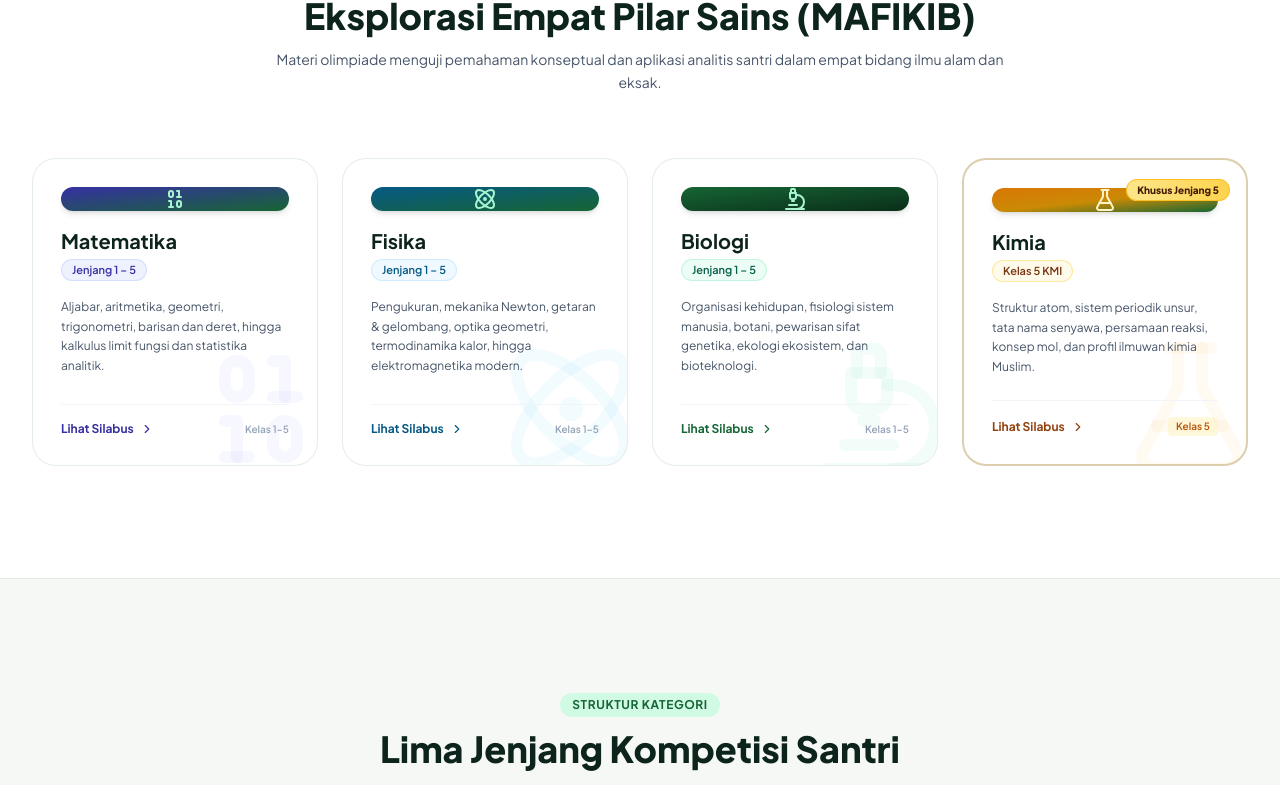
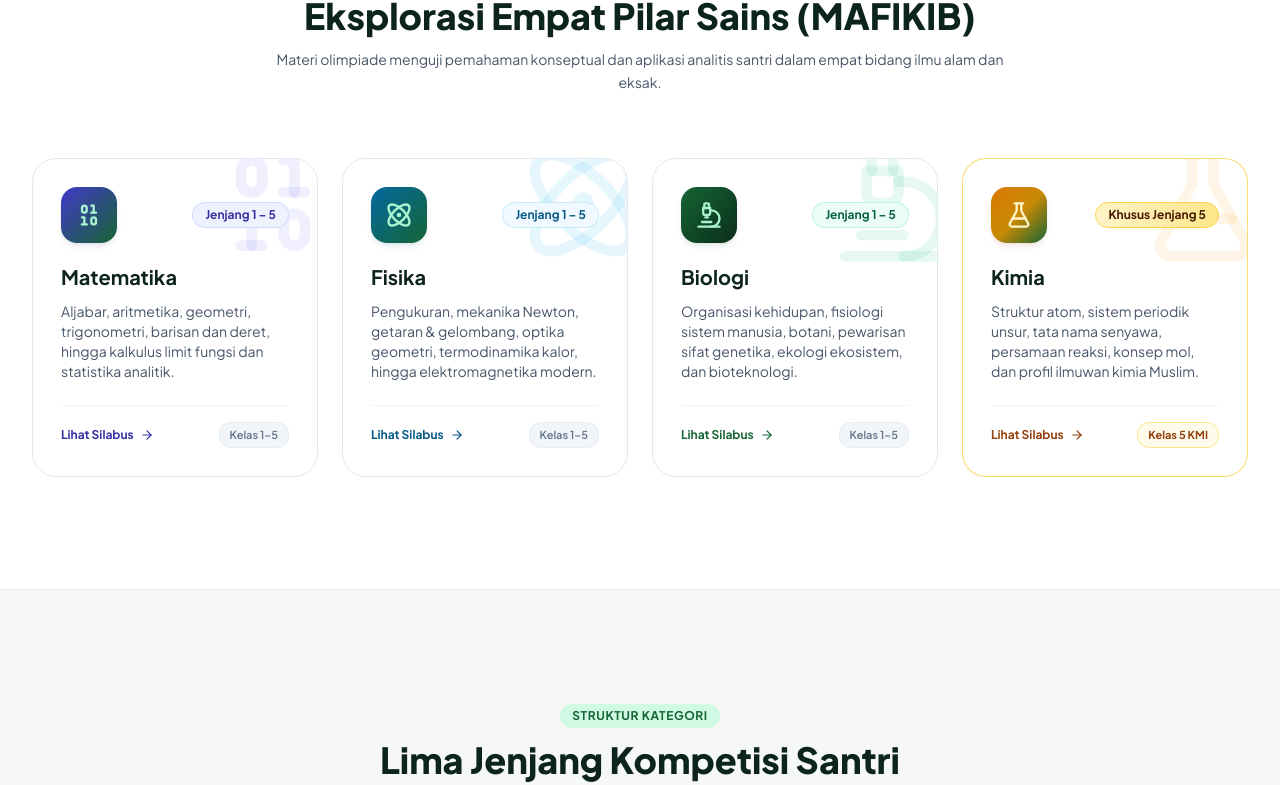
Before and after one commit to AuthenticProject/OGSOreg, a React (Vite) app: page / in a window 1280 px wide. Shown: the part 1900-2685 px from the top of the page. Built offline with nearby package versions, Linux system fonts and the light colour scheme; no server answers.

Commit message:
fix(homepage): sesuaikan layout icon dan badge kartu mata pelajaran MAFIKIB agar lega dan proporsional

```diff
--- a/src/pages/public/HomePage.tsx
+++ b/src/pages/public/HomePage.tsx
@@ -296,136 +296,159 @@ export const HomePage: React.FC = () => {
 
           <div className="grid grid-cols-1 sm:grid-cols-2 lg:grid-cols-4 gap-6">
             {/* 1. Matematika */}
-            <div className="relative overflow-hidden group p-7 rounded-3xl bg-white border border-emerald-900/10 hover:border-indigo-400/60 hover:-translate-y-2.5 hover:shadow-2xl hover:shadow-indigo-900/5 transition-all duration-300 flex flex-col justify-between">
+            <div className="relative overflow-hidden group p-7 rounded-3xl bg-white border border-slate-200 hover:border-indigo-400 hover:-translate-y-2 hover:shadow-xl hover:shadow-indigo-950/5 transition-all duration-300 flex flex-col justify-between">
               {/* Background Watermark Icon */}
-              <Binary className="absolute -right-4 -bottom-4 w-36 h-36 text-indigo-500/5 group-hover:text-indigo-500/15 group-hover:scale-125 group-hover:rotate-12 transition-all duration-500 pointer-events-none" />
+              <Binary className="absolute -right-5 -top-5 w-32 h-32 text-indigo-500/10 group-hover:text-indigo-500/20 group-hover:scale-110 group-hover:rotate-6 transition-all duration-500 pointer-events-none" />
 
-              <div className="space-y-4 relative z-10">
-                <div className="w-13 h-13 rounded-2xl bg-gradient-to-br from-indigo-800 to-[#166534] text-white flex items-center justify-center shadow-md group-hover:scale-110 group-hover:shadow-indigo-600/30 transition-all duration-300">
-                  <Binary className="w-6 h-6 text-[#A7F3D0]" />
+              <div className="relative z-10">
+                {/* Header: Icon Box & Badge */}
+                <div className="flex items-center justify-between gap-3 mb-5">
+                  <div className="w-14 h-14 rounded-2xl bg-gradient-to-br from-indigo-700 to-[#166534] text-white flex items-center justify-center shadow-md shadow-indigo-900/10 group-hover:scale-105 group-hover:shadow-indigo-600/25 transition-all duration-300 shrink-0">
+                    <Binary className="w-7 h-7 text-[#A7F3D0]" />
                   </div>
-                <div>
-                  <h3 className="text-xl font-bold text-[#0C241B] group-hover:text-indigo-900 transition-colors">Matematika</h3>
-                  <span className="inline-block text-[11px] font-semibold text-indigo-800 bg-indigo-50 border border-indigo-200/60 px-2.5 py-0.5 rounded-full mt-1">
+                  <span className="inline-flex items-center px-3 py-1 rounded-full text-xs font-bold text-indigo-800 bg-indigo-50 border border-indigo-200/70 shadow-2xs">
                     Jenjang 1 – 5
                   </span>
                 </div>
-                <p className="text-xs text-slate-600 leading-relaxed">
+
+                <div className="space-y-2.5">
+                  <h3 className="text-xl font-bold text-[#0C241B] group-hover:text-indigo-900 transition-colors">
+                    Matematika
+                  </h3>
+                  <p className="text-xs sm:text-sm text-slate-600 leading-relaxed min-h-[64px]">
                     Aljabar, aritmetika, geometri, trigonometri, barisan dan deret, hingga kalkulus limit fungsi dan statistika analitik.
                   </p>
                 </div>
+              </div>
 
-              <div className="pt-4 border-t border-slate-100 mt-6 relative z-10 flex items-center justify-between">
+              <div className="pt-4 border-t border-slate-100 mt-6 relative z-10 flex items-center justify-between gap-3">
                 <Link
                   to="/materi/silabus"
-                  className="text-xs font-bold text-indigo-800 hover:text-indigo-950 flex items-center gap-1.5 group-hover:underline"
+                  className="inline-flex items-center gap-1.5 text-xs font-bold text-indigo-800 hover:text-indigo-950 group-hover:underline"
                 >
                   <span>Lihat Silabus</span>
-                  <ChevronDown className="w-3.5 h-3.5 -rotate-90 group-hover:translate-x-1 transition-transform" />
+                  <ArrowRight className="w-3.5 h-3.5 group-hover:translate-x-1 transition-transform" />
                 </Link>
-                <span className="text-[10px] font-semibold text-slate-400">Kelas 1–5</span>
+                <span className="text-[11px] font-semibold text-slate-500 bg-slate-100 border border-slate-200/60 px-2.5 py-1 rounded-lg">
+                  Kelas 1–5
+                </span>
               </div>
             </div>
 
             {/* 2. Fisika */}
-            <div className="relative overflow-hidden group p-7 rounded-3xl bg-white border border-emerald-900/10 hover:border-sky-400/60 hover:-translate-y-2.5 hover:shadow-2xl hover:shadow-sky-900/5 transition-all duration-300 flex flex-col justify-between">
+            <div className="relative overflow-hidden group p-7 rounded-3xl bg-white border border-slate-200 hover:border-sky-400 hover:-translate-y-2 hover:shadow-xl hover:shadow-sky-950/5 transition-all duration-300 flex flex-col justify-between">
               {/* Background Watermark Icon */}
-              <Atom className="absolute -right-4 -bottom-4 w-36 h-36 text-sky-500/5 group-hover:text-sky-500/15 group-hover:scale-125 group-hover:rotate-12 transition-all duration-500 pointer-events-none" />
+              <Atom className="absolute -right-5 -top-5 w-32 h-32 text-sky-500/10 group-hover:text-sky-500/20 group-hover:scale-110 group-hover:rotate-6 transition-all duration-500 pointer-events-none" />
 
-              <div className="space-y-4 relative z-10">
-                <div className="w-13 h-13 rounded-2xl bg-gradient-to-br from-sky-800 to-[#166534] text-white flex items-center justify-center shadow-md group-hover:scale-110 group-hover:shadow-sky-600/30 transition-all duration-300">
-                  <Atom className="w-6 h-6 text-[#A7F3D0]" />
+              <div className="relative z-10">
+                <div className="flex items-center justify-between gap-3 mb-5">
+                  <div className="w-14 h-14 rounded-2xl bg-gradient-to-br from-sky-700 to-[#166534] text-white flex items-center justify-center shadow-md shadow-sky-900/10 group-hover:scale-105 group-hover:shadow-sky-600/25 transition-all duration-300 shrink-0">
+                    <Atom className="w-7 h-7 text-[#A7F3D0]" />
                   </div>
-                <div>
-                  <h3 className="text-xl font-bold text-[#0C241B] group-hover:text-sky-900 transition-colors">Fisika</h3>
-                  <span className="inline-block text-[11px] font-semibold text-sky-800 bg-sky-50 border border-sky-200/60 px-2.5 py-0.5 rounded-full mt-1">
+                  <span className="inline-flex items-center px-3 py-1 rounded-full text-xs font-bold text-sky-800 bg-sky-50 border border-sky-200/70 shadow-2xs">
                     Jenjang 1 – 5
                   </span>
                 </div>
-                <p className="text-xs text-slate-600 leading-relaxed">
+
+                <div className="space-y-2.5">
+                  <h3 className="text-xl font-bold text-[#0C241B] group-hover:text-sky-900 transition-colors">
+                    Fisika
+                  </h3>
+                  <p className="text-xs sm:text-sm text-slate-600 leading-relaxed min-h-[64px]">
                     Pengukuran, mekanika Newton, getaran & gelombang, optika geometri, termodinamika kalor, hingga elektromagnetika modern.
                   </p>
                 </div>
+              </div>
 
-              <div className="pt-4 border-t border-slate-100 mt-6 relative z-10 flex items-center justify-between">
+              <div className="pt-4 border-t border-slate-100 mt-6 relative z-10 flex items-center justify-between gap-3">
                 <Link
                   to="/materi/silabus"
-                  className="text-xs font-bold text-sky-800 hover:text-sky-950 flex items-center gap-1.5 group-hover:underline"
+                  className="inline-flex items-center gap-1.5 text-xs font-bold text-sky-800 hover:text-sky-950 group-hover:underline"
                 >
                   <span>Lihat Silabus</span>
-                  <ChevronDown className="w-3.5 h-3.5 -rotate-90 group-hover:translate-x-1 transition-transform" />
+                  <ArrowRight className="w-3.5 h-3.5 group-hover:translate-x-1 transition-transform" />
                 </Link>
-                <span className="text-[10px] font-semibold text-slate-400">Kelas 1–5</span>
+                <span className="text-[11px] font-semibold text-slate-500 bg-slate-100 border border-slate-200/60 px-2.5 py-1 rounded-lg">
+                  Kelas 1–5
+                </span>
               </div>
             </div>
 
             {/* 3. Biologi */}
-            <div className="relative overflow-hidden group p-7 rounded-3xl bg-white border border-emerald-900/10 hover:border-emerald-500 hover:-translate-y-2.5 hover:shadow-2xl hover:shadow-emerald-900/5 transition-all duration-300 flex flex-col justify-between">
+            <div className="relative overflow-hidden group p-7 rounded-3xl bg-white border border-slate-200 hover:border-emerald-500 hover:-translate-y-2 hover:shadow-xl hover:shadow-emerald-950/5 transition-all duration-300 flex flex-col justify-between">
               {/* Background Watermark Icon */}
-              <Microscope className="absolute -right-4 -bottom-4 w-36 h-36 text-emerald-500/5 group-hover:text-emerald-500/15 group-hover:scale-125 group-hover:rotate-12 transition-all duration-500 pointer-events-none" />
+              <Microscope className="absolute -right-5 -top-5 w-32 h-32 text-emerald-500/10 group-hover:text-emerald-500/20 group-hover:scale-110 group-hover:rotate-6 transition-all duration-500 pointer-events-none" />
 
-              <div className="space-y-4 relative z-10">
-                <div className="w-13 h-13 rounded-2xl bg-gradient-to-br from-[#166534] to-[#0A2E1A] text-white flex items-center justify-center shadow-md group-hover:scale-110 group-hover:shadow-emerald-600/30 transition-all duration-300">
-                  <Microscope className="w-6 h-6 text-[#A7F3D0]" />
+              <div className="relative z-10">
+                <div className="flex items-center justify-between gap-3 mb-5">
+                  <div className="w-14 h-14 rounded-2xl bg-gradient-to-br from-[#166534] to-[#0A2E1A] text-white flex items-center justify-center shadow-md shadow-emerald-900/10 group-hover:scale-105 group-hover:shadow-emerald-600/25 transition-all duration-300 shrink-0">
+                    <Microscope className="w-7 h-7 text-[#A7F3D0]" />
                   </div>
-                <div>
-                  <h3 className="text-xl font-bold text-[#0C241B] group-hover:text-[#166534] transition-colors">Biologi</h3>
-                  <span className="inline-block text-[11px] font-semibold text-emerald-800 bg-emerald-50 border border-emerald-200/60 px-2.5 py-0.5 rounded-full mt-1">
+                  <span className="inline-flex items-center px-3 py-1 rounded-full text-xs font-bold text-emerald-800 bg-emerald-50 border border-emerald-200/70 shadow-2xs">
                     Jenjang 1 – 5
                   </span>
                 </div>
-                <p className="text-xs text-slate-600 leading-relaxed">
+
+                <div className="space-y-2.5">
+                  <h3 className="text-xl font-bold text-[#0C241B] group-hover:text-[#166534] transition-colors">
+                    Biologi
+                  </h3>
+                  <p className="text-xs sm:text-sm text-slate-600 leading-relaxed min-h-[64px]">
                     Organisasi kehidupan, fisiologi sistem manusia, botani, pewarisan sifat genetika, ekologi ekosistem, dan bioteknologi.
                   </p>
                 </div>
+              </div>
 
-              <div className="pt-4 border-t border-slate-100 mt-6 relative z-10 flex items-center justify-between">
+              <div className="pt-4 border-t border-slate-100 mt-6 relative z-10 flex items-center justify-between gap-3">
                 <Link
                   to="/materi/silabus"
-                  className="text-xs font-bold text-[#166534] hover:text-[#0C241B] flex items-center gap-1.5 group-hover:underline"
+                  className="inline-flex items-center gap-1.5 text-xs font-bold text-[#166534] hover:text-[#0C241B] group-hover:underline"
                 >
                   <span>Lihat Silabus</span>
-                  <ChevronDown className="w-3.5 h-3.5 -rotate-90 group-hover:translate-x-1 transition-transform" />
+                  <ArrowRight className="w-3.5 h-3.5 group-hover:translate-x-1 transition-transform" />
                 </Link>
-                <span className="text-[10px] font-semibold text-slate-400">Kelas 1–5</span>
+                <span className="text-[11px] font-semibold text-slate-500 bg-slate-100 border border-slate-200/60 px-2.5 py-1 rounded-lg">
+                  Kelas 1–5
+                </span>
               </div>
             </div>
 
-            {/* 4. Kimia (Special Badge: Jenjang 5 Only) */}
-            <div className="relative overflow-hidden group p-7 rounded-3xl bg-white border-2 border-[#D5C49A]/80 hover:border-amber-500 hover:-translate-y-2.5 hover:shadow-2xl hover:shadow-amber-900/10 transition-all duration-300 flex flex-col justify-between">
+            {/* 4. Kimia (Khusus Jenjang 5) */}
+            <div className="relative overflow-hidden group p-7 rounded-3xl bg-white border border-amber-300/80 hover:border-amber-500 hover:-translate-y-2 hover:shadow-xl hover:shadow-amber-950/10 transition-all duration-300 flex flex-col justify-between">
               {/* Background Watermark Icon */}
-              <FlaskConical className="absolute -right-4 -bottom-4 w-36 h-36 text-amber-500/5 group-hover:text-amber-500/15 group-hover:scale-125 group-hover:rotate-12 transition-all duration-500 pointer-events-none" />
+              <FlaskConical className="absolute -right-5 -top-5 w-32 h-32 text-amber-500/10 group-hover:text-amber-500/20 group-hover:scale-110 group-hover:rotate-6 transition-all duration-500 pointer-events-none" />
 
-              <div className="absolute top-4 right-4 z-20">
-                <span className="text-[10px] font-extrabold text-amber-950 bg-gradient-to-r from-amber-200 to-amber-300 border border-amber-400 px-2.5 py-1 rounded-full shadow-xs">
+              <div className="relative z-10">
+                <div className="flex items-center justify-between gap-3 mb-5">
+                  <div className="w-14 h-14 rounded-2xl bg-gradient-to-br from-amber-600 via-yellow-600 to-[#166534] text-white flex items-center justify-center shadow-md shadow-amber-900/10 group-hover:scale-105 group-hover:shadow-amber-600/25 transition-all duration-300 shrink-0">
+                    <FlaskConical className="w-7 h-7 text-amber-100" />
+                  </div>
+                  <span className="inline-flex items-center px-3 py-1 rounded-full text-xs font-bold text-amber-950 bg-gradient-to-r from-amber-100 to-amber-200 border border-amber-300 shadow-2xs">
                     Khusus Jenjang 5
                   </span>
                 </div>
 
-              <div className="space-y-4 relative z-10">
-                <div className="w-13 h-13 rounded-2xl bg-gradient-to-br from-amber-600 via-yellow-600 to-[#166534] text-white flex items-center justify-center shadow-md group-hover:scale-110 group-hover:shadow-amber-600/30 transition-all duration-300">
-                  <FlaskConical className="w-6 h-6 text-amber-100" />
-                </div>
-                <div>
-                  <h3 className="text-xl font-bold text-[#0C241B] group-hover:text-amber-900 transition-colors">Kimia</h3>
-                  <span className="inline-block text-[11px] font-semibold text-amber-900 bg-amber-50 border border-amber-200/80 px-2.5 py-0.5 rounded-full mt-1">
-                    Kelas 5 KMI
-                  </span>
-                </div>
-                <p className="text-xs text-slate-600 leading-relaxed">
+                <div className="space-y-2.5">
+                  <h3 className="text-xl font-bold text-[#0C241B] group-hover:text-amber-900 transition-colors">
+                    Kimia
+                  </h3>
+                  <p className="text-xs sm:text-sm text-slate-600 leading-relaxed min-h-[64px]">
                     Struktur atom, sistem periodik unsur, tata nama senyawa, persamaan reaksi, konsep mol, dan profil ilmuwan kimia Muslim.
                   </p>
                 </div>
+              </div>
 
-              <div className="pt-4 border-t border-slate-100 mt-6 relative z-10 flex items-center justify-between">
+              <div className="pt-4 border-t border-slate-100 mt-6 relative z-10 flex items-center justify-between gap-3">
                 <Link
                   to="/materi/silabus"
-                  className="text-xs font-bold text-amber-800 hover:text-amber-950 flex items-center gap-1.5 group-hover:underline"
+                  className="inline-flex items-center gap-1.5 text-xs font-bold text-amber-800 hover:text-amber-950 group-hover:underline"
                 >
                   <span>Lihat Silabus</span>
-                  <ChevronDown className="w-3.5 h-3.5 -rotate-90 group-hover:translate-x-1 transition-transform" />
+                  <ArrowRight className="w-3.5 h-3.5 group-hover:translate-x-1 transition-transform" />
                 </Link>
-                <span className="text-[10px] font-semibold text-amber-700 bg-amber-100/60 px-2 py-0.5 rounded">Kelas 5</span>
+                <span className="text-[11px] font-bold text-amber-800 bg-amber-50 border border-amber-200 px-2.5 py-1 rounded-lg">
+                  Kelas 5 KMI
+                </span>
               </div>
             </div>
           </div>
```
Lines whose indentation alone changed are shown as unchanged.
